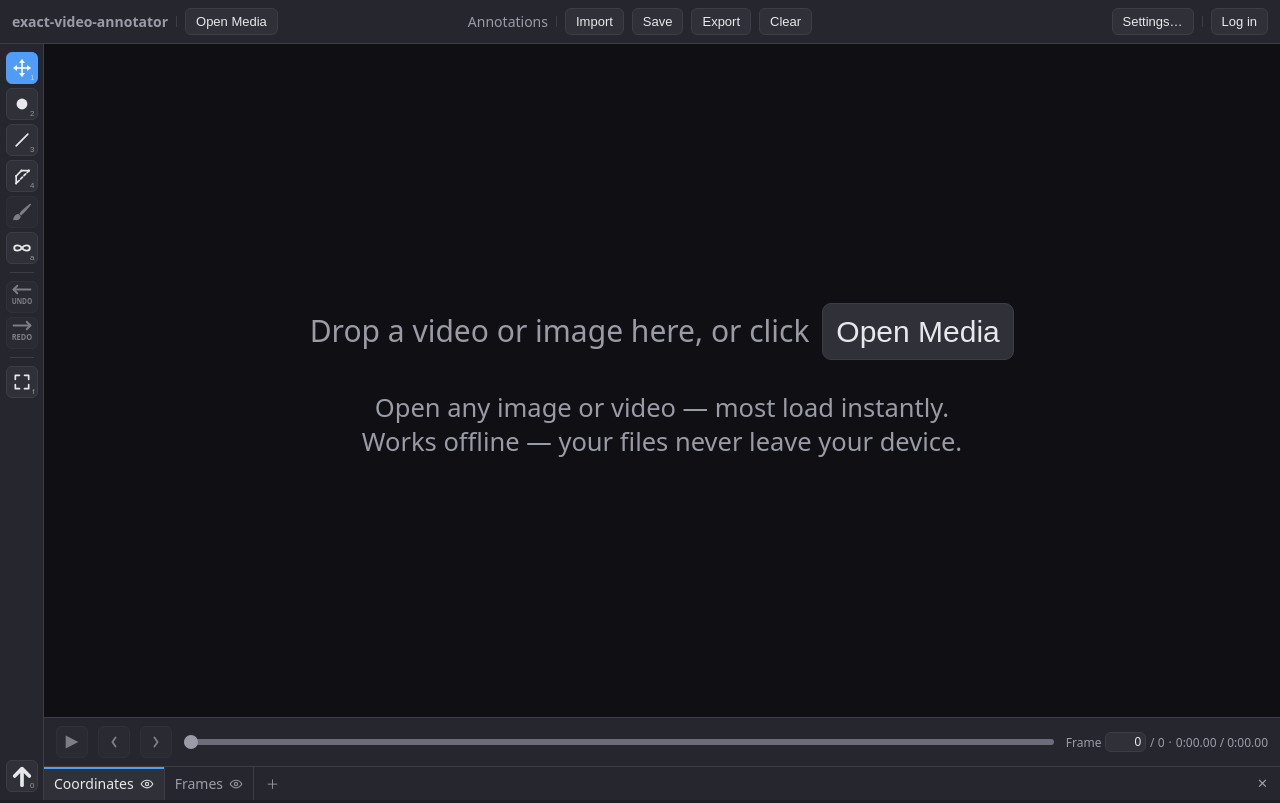
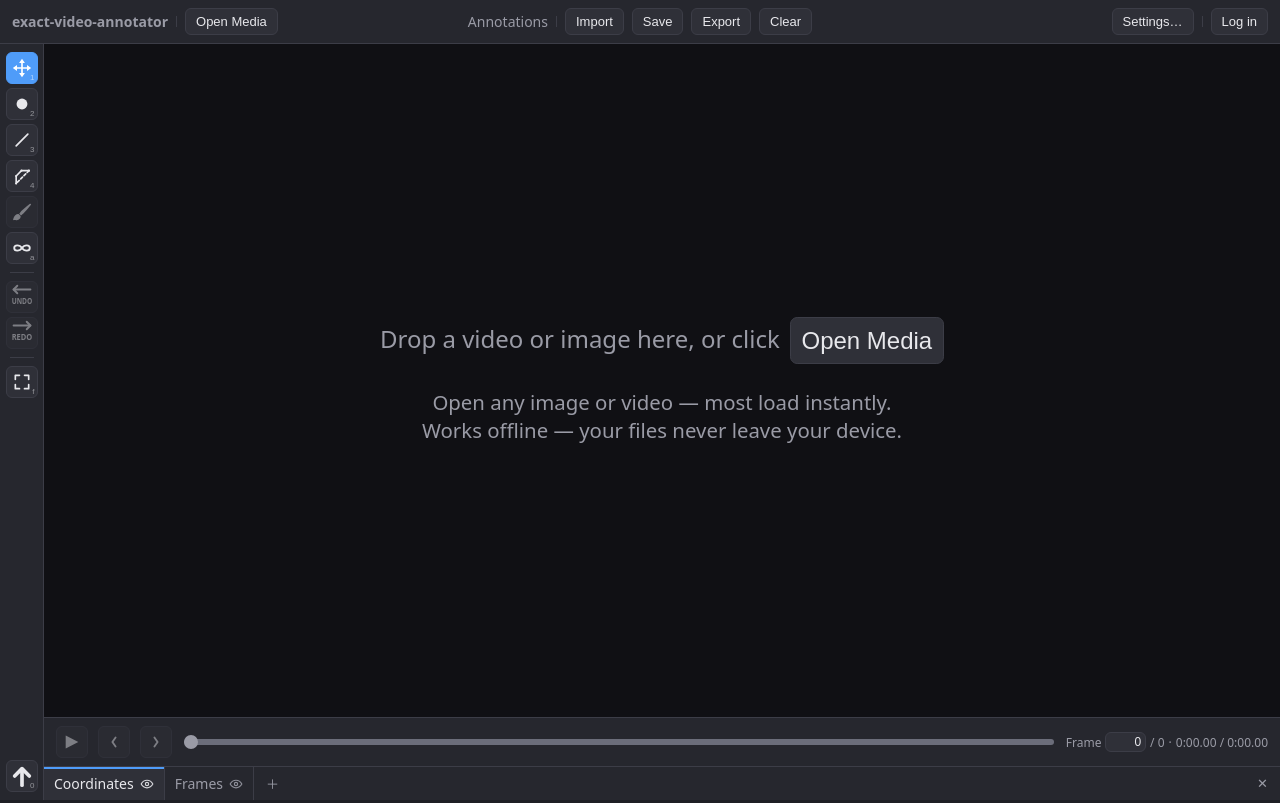
Before and after one commit to jasper-tms/exact-video-annotator, a plain HTML site: page index.html in a window 1280 px wide. Shown: the top 803 px of the page. Drawn offline with Linux system fonts and the light colour scheme.

Commit message:
Size the drop hint to the canvas the sliding panel leaves in view
- Fit the hint to the part of the canvas still in view, so it shrinks as
  the sliding panel is raised and grows back as it is lowered.
- Lower the hint's largest font size from 30px to 24px.

```diff
--- a/js/main.js
+++ b/js/main.js
@@ -1245,7 +1245,7 @@ const hoveredPixelLabel = document.getElementById('hovered-pixel-label');
 // it shrinks just enough to fit. Less of the height, so a short, wide canvas
 // still leaves room above and below it; phones get more of both, having so
 // little room to begin with.
-const DROP_HINT_LARGEST_FONT_SIZE_PIXELS = 30;
+const DROP_HINT_LARGEST_FONT_SIZE_PIXELS = 24;
 const DROP_HINT_LARGEST_CANVAS_WIDTH_FRACTION = 0.75;
 const DROP_HINT_LARGEST_CANVAS_HEIGHT_FRACTION = 0.6;
 const DROP_HINT_LARGEST_CANVAS_FRACTION_ON_TOUCH_DEVICES = 0.9;
@@ -1256,16 +1256,16 @@ const touchDeviceQuery = window.matchMedia('(hover: none) and (pointer: coarse)'
 // text. A few more measured corrections settle it.
 const DROP_HINT_FITTING_PASSES = 4;
 
-/** Size the drop hint to the canvas. Everything in it scales with its font
-    size (see #drop-hint-content in style.css), so measuring it at the
-    largest size says roughly how far it has to shrink. Sized to the whole
-    canvas, not just the part the sliding panel leaves in view, so raising
-    the panel moves the hint without resizing it. */
-function fitDropHintToStage() {
+/** Size the drop hint to the canvas still in view: #drop-hint's own box,
+    which leaves out whatever the sliding panel has been raised over (see
+    #drop-hint in style.css), so the hint shrinks as the panel rises.
+    Everything in it scales with its font size (see #drop-hint-content), so
+    measuring it at the largest size says roughly how far it has to shrink. */
+function fitDropHintToVisibleCanvas() {
   const onTouchDevice = touchDeviceQuery.matches;
-  const largestWidth = stageContainer.clientWidth * (onTouchDevice
+  const largestWidth = dropHint.clientWidth * (onTouchDevice
     ? DROP_HINT_LARGEST_CANVAS_FRACTION_ON_TOUCH_DEVICES : DROP_HINT_LARGEST_CANVAS_WIDTH_FRACTION);
-  const largestHeight = stageContainer.clientHeight * (onTouchDevice
+  const largestHeight = dropHint.clientHeight * (onTouchDevice
     ? DROP_HINT_LARGEST_CANVAS_FRACTION_ON_TOUCH_DEVICES : DROP_HINT_LARGEST_CANVAS_HEIGHT_FRACTION);
   let fontSize = DROP_HINT_LARGEST_FONT_SIZE_PIXELS;
   for (let pass = 0; pass < DROP_HINT_FITTING_PASSES; pass++) {
@@ -1279,9 +1279,9 @@ function fitDropHintToStage() {
   }
   dropHintContent.style.fontSize = `${fontSize}px`;
 }
-new ResizeObserver(fitDropHintToStage).observe(stageContainer);
-touchDeviceQuery.addEventListener('change', fitDropHintToStage);
-document.fonts.ready.then(fitDropHintToStage);
+new ResizeObserver(fitDropHintToVisibleCanvas).observe(dropHint);
+touchDeviceQuery.addEventListener('change', fitDropHintToVisibleCanvas);
+document.fonts.ready.then(fitDropHintToVisibleCanvas);
 
 app.viewer = new Viewer(stageCanvas);
 
@@ -1529,7 +1529,7 @@ function updateDropHint() {
   const anyMediaOpen = app.mediaLayers.length > 0;
   dropHint.classList.toggle('hidden', anyMediaOpen);
   // Hidden, it could not be measured when the canvas last changed size.
-  if (!anyMediaOpen) fitDropHintToStage();
+  if (!anyMediaOpen) fitDropHintToVisibleCanvas();
   app.viewer.navigationEnabled = anyMediaOpen;
   if (!anyMediaOpen) hoveredPixelLabel.textContent = '';
 }
--- a/style.css
+++ b/style.css
@@ -923,7 +923,7 @@ button:focus:not(:focus-visible) { outline: none; }
 
 /* Every length in here is in em and no line wraps, so the whole hint scales
    in proportion to its font size, which js/main.js sets (see
-   fitDropHintToStage). */
+   fitDropHintToVisibleCanvas). */
 #drop-hint-content {
   display: flex;
   flex-direction: column;
```
Also changed, not shown: index.html (+1 -1 lines).
